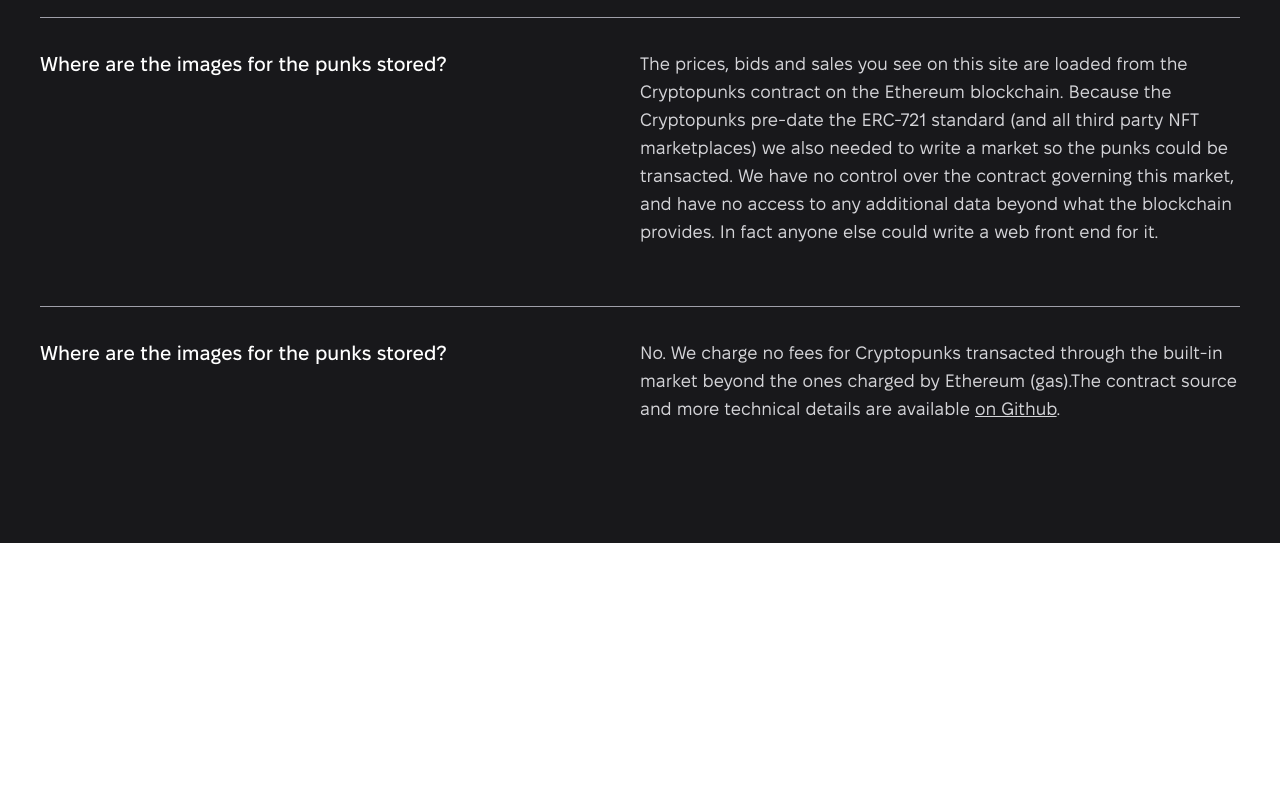
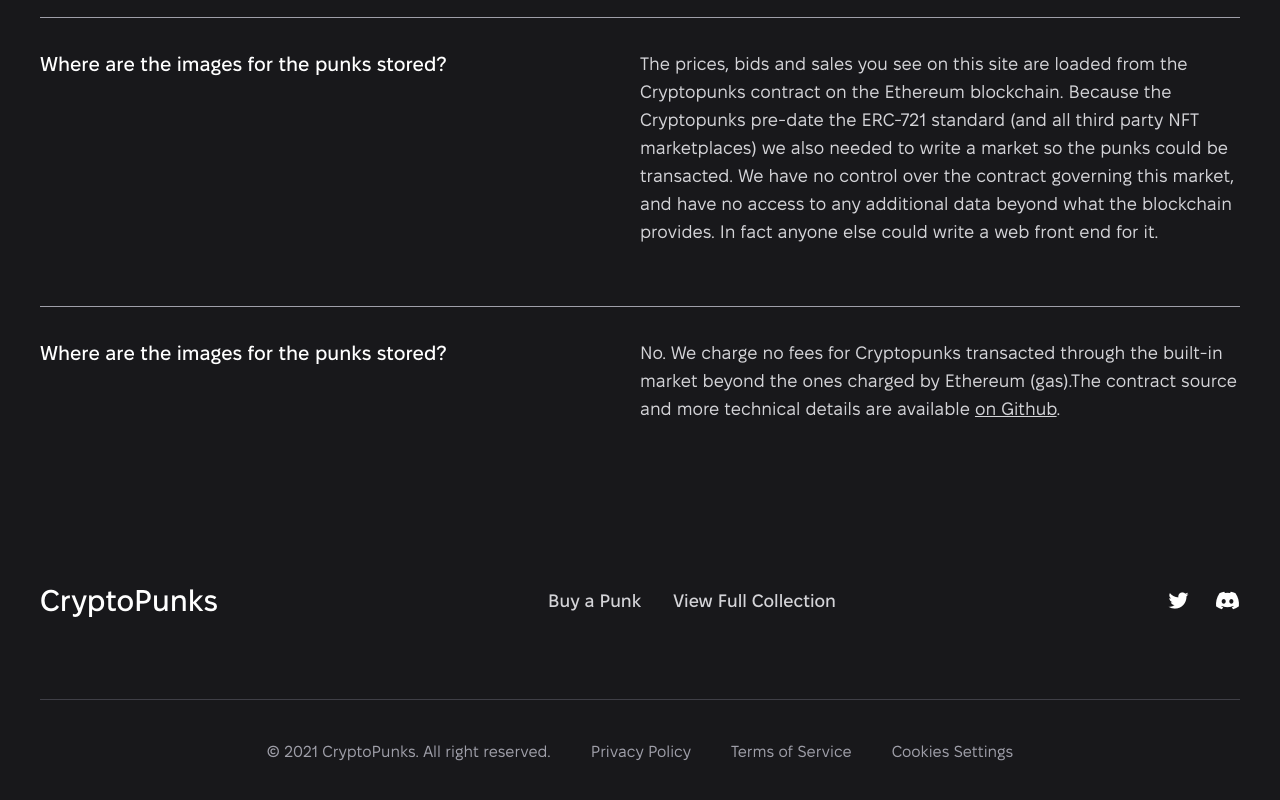
Before and after one commit to tannerleedev/figma_to_react_project_2, a React (Vite) app: page / in a window 1280 px wide. Shown: the part 6024-6824 px from the top of the page. Before the commit the page ends 6567 px from the top, so only its background shows below. Built offline with nearby package versions, Linux system fonts and the light colour scheme.

Commit message:
feature: Footer section added to the project

```diff
--- a/src/App.tsx
+++ b/src/App.tsx
@@ -1,6 +1,7 @@
 import BlackContainer from "./components/containers/BlackContainer"
 import FAQSection from "./components/partials/FAQSection"
 import FeaturesSection from "./components/partials/FeaturesSection"
+import FooterSection from "./components/partials/FooterSection"
 import HeaderSection from "./components/partials/HeaderSection"
 import HeroSection from "./components/partials/HeroSection"
 import HowSection from "./components/partials/HowSection"
@@ -26,6 +27,7 @@
       <BlackContainer curvePosition="top">
         <HowSection />
         <FAQSection />
+        <FooterSection />
       </BlackContainer>
     </div>
   )
--- /dev/null
+++ b/src/components/partials/FooterSection.tsx
@@ -0,0 +1,29 @@
+
+function FooterSection() {
+    return (
+        <footer className="max-w-360 container mx-auto px-6 sm:px-10 py-10 flex flex-col gap-10">
+            <div className="flex flex-col gap-10 sm:flex-row items-center justify-between pb-10">
+                <a href="#" className="text-3xl font-medium">CryptoPunks</a>
+
+                <ul className="flex flex-col sm:flex-row items-center gap-6  sm:gap-8 text-zinc-300 text-lg font-medium">
+                    <li><a href="#">Buy a Punk</a></li>
+                    <li><a href="#">View Full Collection</a></li>
+                </ul>
+
+                <div className="flex items-center gap-6 text-xl">
+                    <a href=""><i className='fa-brands fa-twitter text-white'></i></a>
+                    <a href=""><i className='fa-brands fa-discord text-white'></i></a>
+                </div>
+            </div>
+            <hr className="text-zinc-700" />
+            <div className="flex flex-col-reverse sm:flex-row items-center gap-6 sm:gap-10 mx-auto text-zinc-400">
+                <p>© 2021 CryptoPunks. All right reserved.</p>
+                <a href="#">Privacy Policy</a>
+                <a href="#">Terms of Service</a>
+                <a href="#">Cookies Settings</a>
+            </div>
+        </footer>
+    )
+}
+
+export default FooterSection
```
